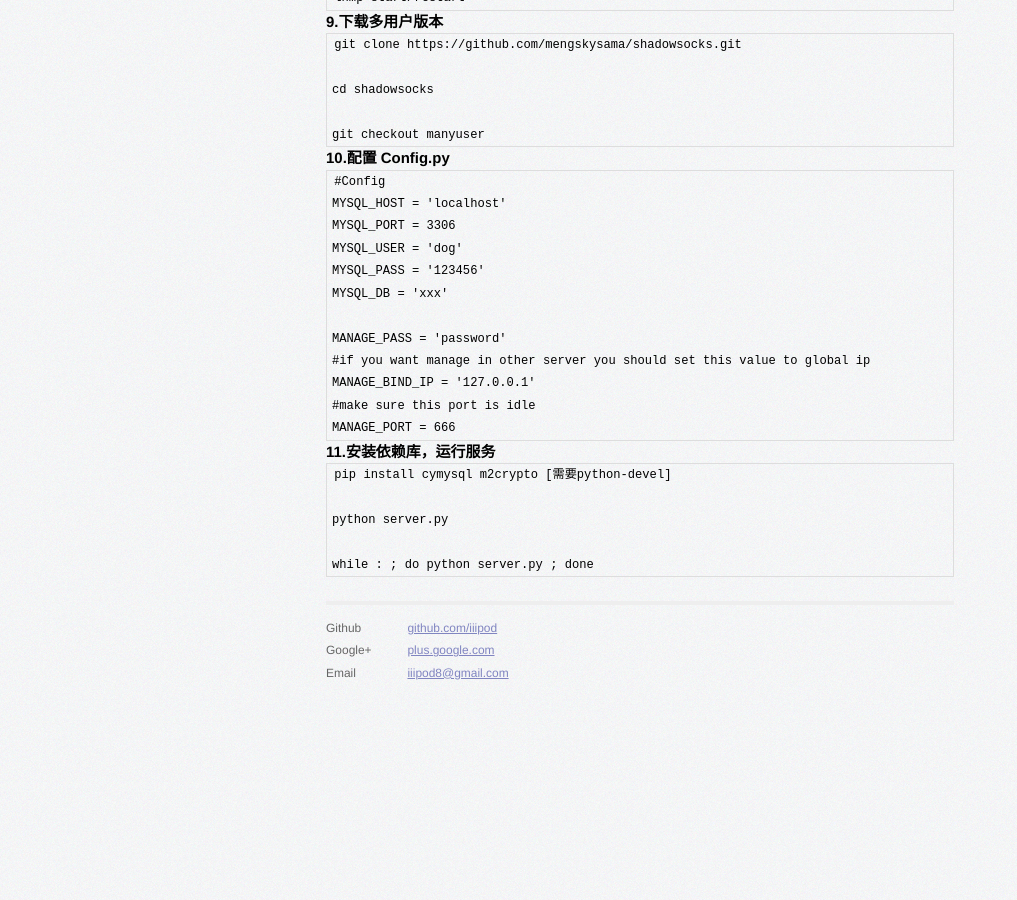
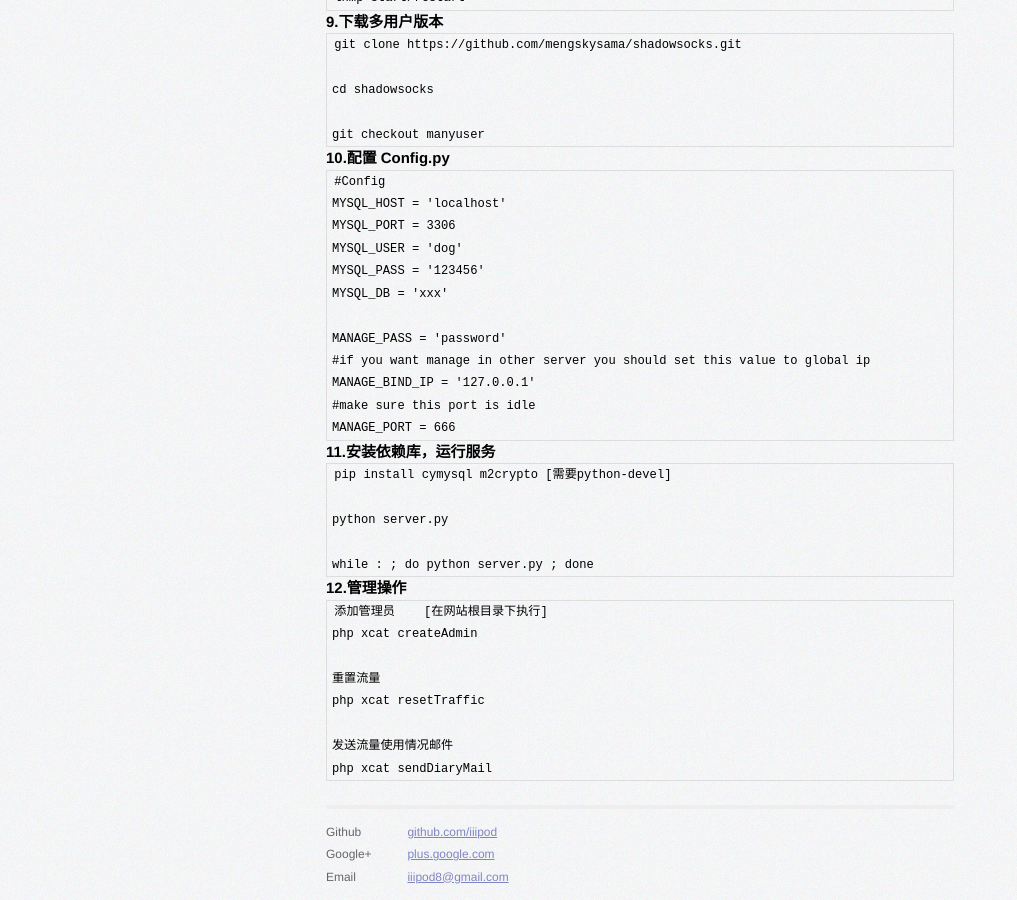
Before and after one commit to iiipod/iiipod.github.com, a Jekyll site: the page built from _posts/2016-11-29-ss-panel笔记.markdown, in a window 1280 px wide and 900 px high, scrolled down 1119 px. Shown: the whole window, without its empty margins (0-1017 px from the left). Built offline with Jekyll 4.4.1, drawn with Linux system fonts in a browser that asks for light colours; Markdown is read by kramdown in place of the engine named in the settings; before the commit the page ends 1815 px from its top, so only the background shows below that.

Commit message:
2018年 06月 01日 星期五 15:26:19 CST

```diff
--- a/_posts/2016-11-29-ss-panel笔记.markdown
+++ b/_posts/2016-11-29-ss-panel笔记.markdown
@@ -91,3 +91,13 @@ author:
 	python server.py
 
 	while : ; do python server.py ; done
+
+### 12.管理操作
+	添加管理员    [在网站根目录下执行]
+	php xcat createAdmin
+
+	重置流量
+	php xcat resetTraffic
+
+	发送流量使用情况邮件
+	php xcat sendDiaryMail
```
